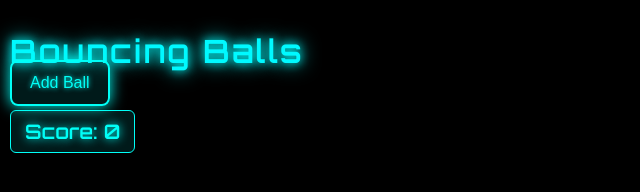
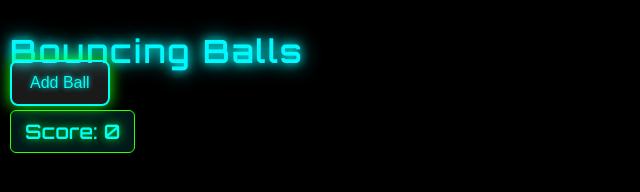
Before and after one commit to UBU11/mu_task_bounceball, a plain HTML site: page index.html in a window 1280 px wide. In both pictures the pointer is over the button "Add Ball". Shown: the whole page, without its empty margins (0-640 px from the left). Drawn offline with Linux system fonts and the light colour scheme.

Commit message:
style improved

```diff
--- a/style.css
+++ b/style.css
@@ -39,8 +39,8 @@ canvas {
 }
 
 #addBall:hover {
-  background-color: rgba(0, 255, 247, 0.1);
-  box-shadow: 0 0 15px #00fff7;
+  background-color: rgba(255, 255, 255, 0.1);
+  box-shadow: 0 0 15px #15ff00;
 }
 
 #score {
@@ -51,6 +51,6 @@ canvas {
   background: rgba(0, 255, 255, 0.1);
   padding: 8px 14px;
   border-radius: 6px;
-  border: 1px solid #00fff7;
-  text-shadow: 0 0 10px #00fff7;
+  border: 1px solid #33ff00;
+  text-shadow: 0 0 10px #00ff2f;
 }
```
